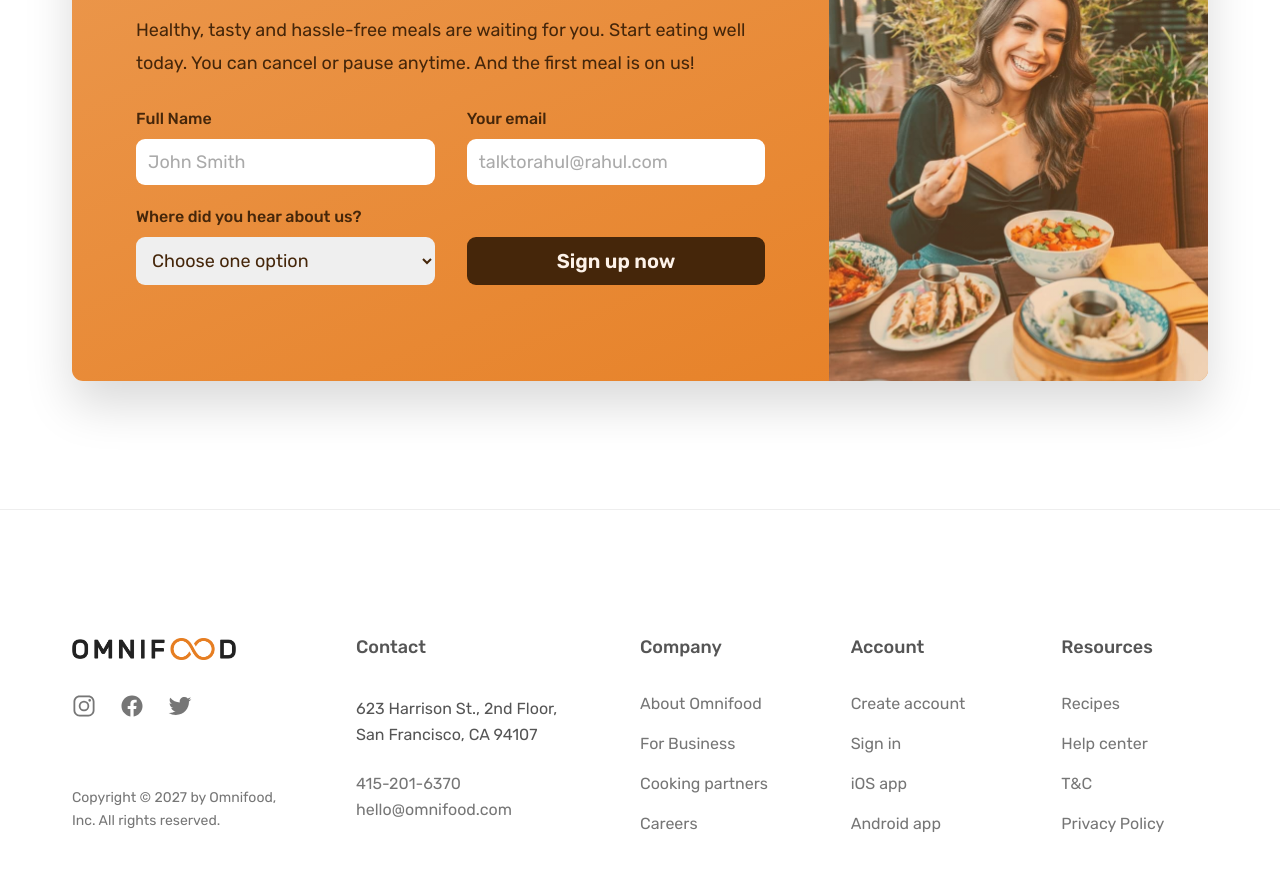
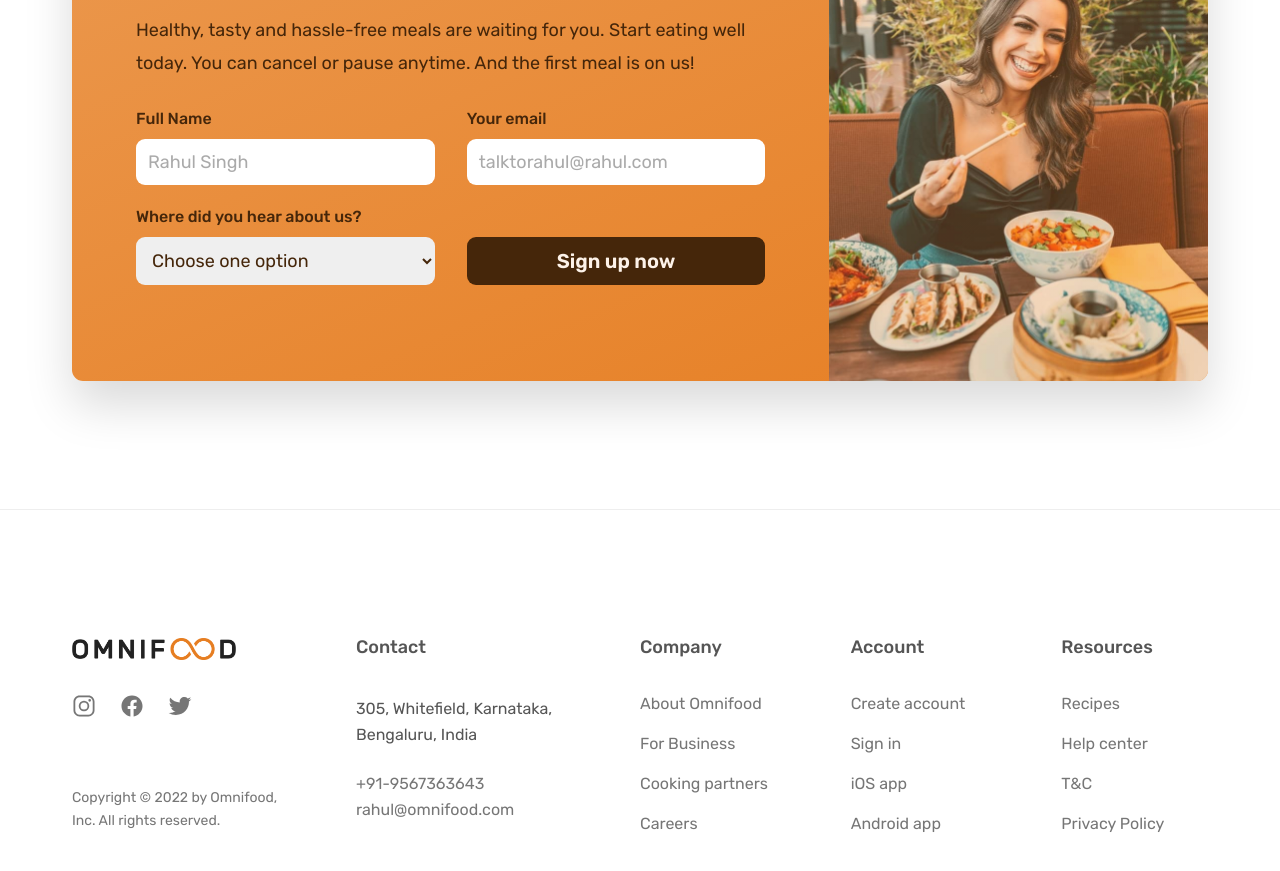
Before and after one commit to rahulk31/omnifood, a plain HTML site: page index.html in a window 1280 px wide. Shown: the part 6720-7591 px from the top of the page. Drawn offline with nearby package versions, Linux system fonts and the light colour scheme.

Commit message:
updated few texts

```diff
--- a/index.html
+++ b/index.html
@@ -478,7 +478,7 @@
               <form class="cta-form">
                 <div>
                   <label for="full-name">Full Name</label>
-                  <input type="text" id="full-name" placeholder="John Smith" required>
+                  <input type="text" id="full-name" placeholder="Rahul Singh" required>
                 </div>
                 <div>
                   <label for="email">Your email</label>
@@ -522,15 +522,15 @@
             <li><a class="footer-link" href="#"><ion-icon name="logo-twitter"></ion-icon></a></li>
           </ul>
 
-          <p class="copyright">Copyright &copy; 2027 by Omnifood, Inc. All rights reserved.</p>
+          <p class="copyright">Copyright &copy; 2022 by Omnifood, Inc. All rights reserved.</p>
         </div>
         <div class="address-col">
           <p class="footer-heading">Contact</p>
           <address class="contacts">
-            <p>623 Harrison St., 2nd Floor, San Francisco, CA 94107</p>
+            <p>305, Whitefield, Karnataka, Bengaluru, India</p>
             <p>
-              <a class="footer-link" href="tel:415-201-6370">415-201-6370</a> <br>
-              <a class="footer-link" href="mailto:hello@omnifood.com">hello@omnifood.com</a>
+              <a class="footer-link" href="tel:415-201-6370">+91-9567363643</a> <br>
+              <a class="footer-link" href="mailto:hello@omnifood.com">rahul@omnifood.com</a>
             </p>
           </address>
         </div>
```
